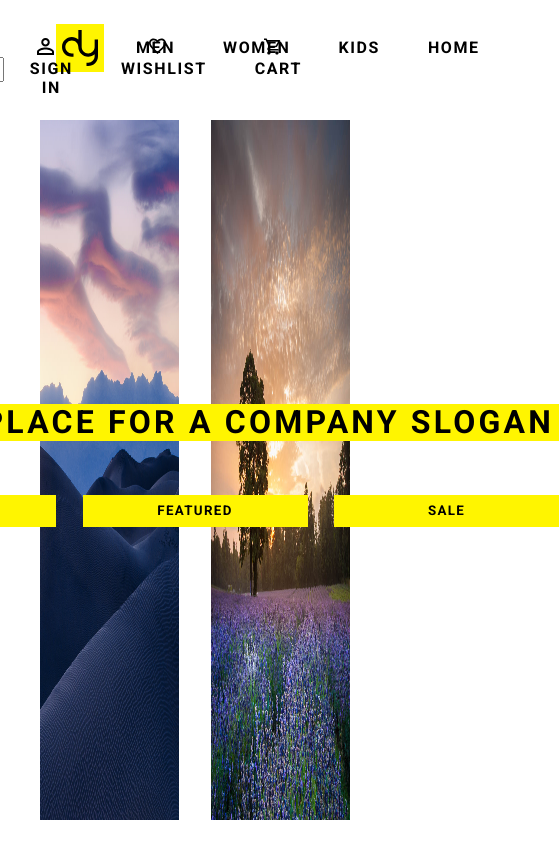
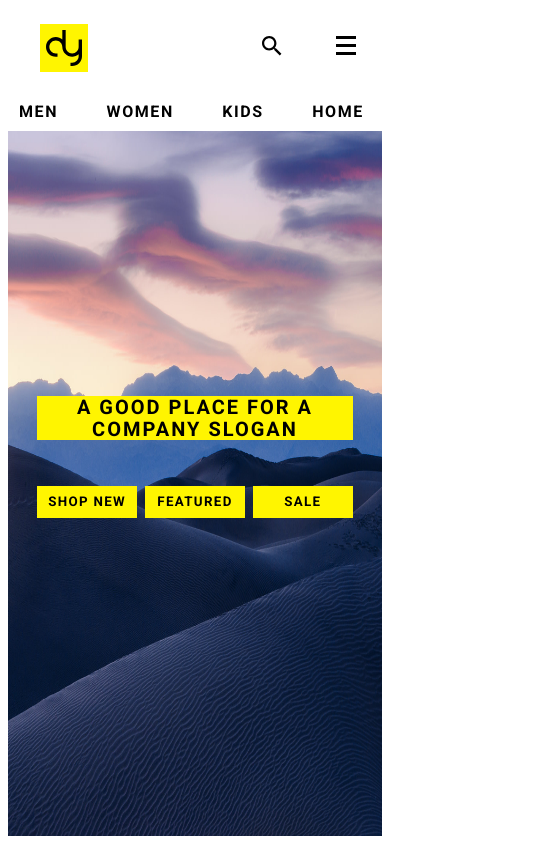
Before and after one commit to AaronE314/CP476-Final-Project, a Next.js app: page / in a window 390 px wide. Shown: the top 844 px of the page, 559 px wide, since content can reach past the window. Built offline with nearby package versions, Linux system fonts and the light colour scheme.

Commit message:
made it responsive

```diff
--- a/components/Overlay.jsx
+++ b/components/Overlay.jsx
@@ -31,7 +31,7 @@ export class Overlay extends React.Component {
 
     render() {
 
-        document.documentElement.style.setProperty("--overlayOffset", (128 + this.props.offset) + "px");
+        // document.documentElement.style.setProperty("--overlayOffset", (112 + this.props.offset) + "px");
 
         return <div className={styles.overlay}>
 
--- a/components/TopNav.jsx
+++ b/components/TopNav.jsx
@@ -13,26 +13,32 @@ export class TopNav extends React.Component {
         this.state = {
             signupShown: false,
             hover: false,
-            hoveredIndex: -1
+            hoveredIndex: -1,
+            menuOpen: false,
+            shiftMenu: false,
         };
 
         this.showSignUp = this.showSignUp.bind(this);
         this.hideSignUp = this.hideSignUp.bind(this);
         this.mouseOut = this.mouseOut.bind(this);
         this.mouseOver = this.mouseOver.bind(this);
+        this.toggleMenu = this.toggleMenu.bind(this);
+        this.focusId = this.focusId.bind(this);
     }
 
     mouseOver(i) {
 
+        let offset = 0;
+
+        if (this.state.shiftMenu) {
             let nodes = document.getElementById("CategoriesNav").childNodes;
-
-        let offset = 0;
 
             for (let j = 0; j < nodes.length && j < i; j++) {
                 offset += nodes[j].offsetWidth;
             }
+        }
 
-        this.setState({...this.state, hover: true, hoveredIndex: offset});
+        this.setState({...this.state, hover: true, hoveredIndex: offset, menuOpen: false});
     }
 
     mouseOut() {
@@ -40,11 +46,24 @@ export class TopNav extends React.Component {
     }
 
     showSignUp() {
-        this.setState({...this.state, signupShown: true});
+        this.setState({...this.state, signupShown: true, menuOpen: false, hover:false});
     }
 
     hideSignUp() {
         this.setState({...this.state, signupShown: false});
+    }
+
+    toggleMenu() {
+        this.setState({...this.state, menuOpen: !this.state.menuOpen, hover:false})
+    }
+
+    focusId(id) {
+        this.setState({...this.state, menuOpen: false, hover:false})
+        let element = document.getElementById(id);
+        console.log(element);
+        if (element) {
+            element.focus();
+        }
     }
 
     render() {
@@ -56,6 +75,7 @@ export class TopNav extends React.Component {
                         <img id="logo" src="/images/tempLogo.svg"></img>
                     </div>
 
+                    <a className={styles.categoriesButton}>CATEGORIES</a>
                     <nav id="CategoriesNav" className={styles.catagories}>
                         <a className={styles.clickableText}
                         onMouseEnter={() => {this.mouseOver(0)}}><span>MEN</span></a>
@@ -69,10 +89,16 @@ export class TopNav extends React.Component {
 
                     <div className={styles.right}>
                         <div className={styles.search}>
-                        <img src="/images/search.svg" id="search"></img>
-                        <input placeholder="Search"></input>
+                            <img onClick={() => {this.focusId("search")}} src="/images/search.svg" htmlFor="search" id="searchImg"></img>
+                            <input id="search" placeholder="Search"></input>
                         </div>
 
+                        <div onClick={this.toggleMenu} className={`${styles.hamburger} ${(this.state.menuOpen) ? styles.open : ""}`}>
+                            <span></span>
+                            <span></span>
+                            <span></span>
+                        </div>
+                        <div className={`${styles.rightButtons} ${(this.state.menuOpen) ? styles.open : ""}`}>
                             <a onClick={this.showSignUp} className={styles.clickableText}>
                                 <img src="/images/user.svg" width="16px" height="16px" id="userImage"></img>
                                 <span>SIGN IN</span>
@@ -89,6 +115,8 @@ export class TopNav extends React.Component {
                             </a>
                         </div>
 
+                    </div>
+
                     {(this.state.signupShown) ? <Dialog close={this.hideSignUp}></Dialog> : null}
                 </div>
                 {(this.state.hover) ? <Overlay offset={this.state.hoveredIndex}></Overlay>: null}
--- a/css/Footer.module.css
+++ b/css/Footer.module.css
@@ -38,7 +38,7 @@
 }
 .copyright {
   position: absolute;
-  width: 288px;
+  width: 293px;
   height: 16px;
   left: 32px;
   bottom: 24px;
@@ -55,7 +55,7 @@
 }
 .tos {
   position: absolute;
-  width: 111px;
+  width: 150px;
   height: 16px;
   right: 206px;
   bottom: 24px;
@@ -74,7 +74,7 @@
 
 .privacyPol {
   position: absolute;
-  width: 126px;
+  width: 130px;
   height: 16px;
   right: 32px;
   bottom: 24px;
@@ -90,3 +90,20 @@
 
   color: rgba(0, 0, 0, 0.54);
 }
+
+@media only screen and (max-width: 610px) {
+    .copyright {
+        left: calc(50vw - 293px/2);
+        bottom: 0px;
+    }
+
+    .tos {
+        left: 7px;
+        bottom: 24px;
+    }
+
+    .privacyPol {
+        right: 6px;
+        bottom: 24px;
+    }
+}
--- a/css/Overlay.module.css
+++ b/css/Overlay.module.css
@@ -34,3 +34,15 @@
 .list li a:hover {
     background-color: var(--highlightColor);
 }
+
+@media only screen and (max-width: 610px) {
+
+    .overlay {
+        --overlayOffset: 11px;
+        position: absolute;
+        top: 122px;
+        left: 0px;
+        padding-left: var(--overlayOffset);
+    }
+
+}
--- a/css/TopNav.module.css
+++ b/css/TopNav.module.css
@@ -17,21 +17,12 @@
 
 }
 
-.topNav nav {
-
-    padding: 0;
-    margin: 16px 0;
-
-}
-
 .logo {
 
     width: 48px;
     height: 48px;
 
-    margin: 16px;
-    margin-right: 32px;
-    margin-left: 48px;
+    margin: 16px 32px;
 
     background: var(--highlightColor);
 }
@@ -46,18 +37,18 @@
 
 .catagories {
 
+    margin: 16px 0;
     display: flex;
     flex-direction: row;
     padding: 0;
-    padding-top: 31px;
 
 }
 
 .right div {
     line-height: 19px;
-    padding-right: 26px;
     padding-top: 12px;
 }
+
 
 
 .topNav nav a, .right a {
@@ -77,9 +68,14 @@
     color: var(--foregroundColor);
 }
 
+.right a:last-child {
+    padding-right: 0;
+}
+
 .right {
 
     position: absolute;
+    display: inline-flex;
 
     margin-top: 16px;
     margin-bottom: 16px;
@@ -87,7 +83,26 @@
     height: 48px;
     right: 32px;
 
-    display: inline-flex;
+}
+
+.search {
+    padding-right: 26px;
+}
+
+.search input {
+    position: relative;
+    width: 218px;
+    background-color: rgba(0, 0, 0, 0.07);
+    border: none;
+    height: 24px;
+    padding: 0 8px;
+    top: -5px;
+
+}
+
+.search input:focus {
+    border-bottom: 0.5px solid black;
+    outline: none;
 }
 
 .right img {
@@ -96,6 +111,15 @@
     height: 17px;
     margin-right: 12px;
 
+}
+
+.search img {
+    position: relative;
+    cursor: pointer;
+    /* padding-top: ; */
+    width: 20px;
+    height: 20px;
+    background-color: var(--backgroundColor);
 }
 
 .clickableText {
@@ -110,3 +134,184 @@
     /* color: #414141; */
     background: var(--highlightColor);
 }
+
+.hamburger {
+    display: none;
+}
+
+.categoriesButton {
+    display: none;
+}
+
+@media only screen and (max-width: 1200px) {
+ .search input {
+     width: 0;
+     opacity: 0;
+     transition: width .2s ease-in-out;
+ }
+
+ .search input:focus {
+    width: 218px;
+    opacity: 100;
+    z-index: 20;
+ }
+
+ .search {
+     background: var(--backgroundColor);
+ }
+
+}
+
+@media only screen and (max-width: 992px) {
+
+    .right {
+        right: 0;
+    }
+
+    .right div:not(:first-child) {
+        padding: 0;
+    }
+
+    .rightButtons {
+        position: absolute;
+        width: 160px;
+        display: grid;
+        height: 0;
+        z-index: 5;
+        padding: 0;
+        transition: height .2s ease-in-out, border-width .2s linear;
+        border: 0 solid var(--foregroundColor);
+        background-color: var(--backgroundColor);
+
+        top: 42px;
+        right: -6px;
+        overflow: hidden;
+    }
+
+    .rightButtons.open {
+        height: none;
+        height: 183px;
+        border: 1px solid var(--foregroundColor);
+        border-top: none;
+    }
+
+    .rightButtons a {
+        padding: 20px 5px;
+        background-color: var(--backgroundColor);
+    }
+
+    .rightButtons a:hover {
+        background: var(--highlightColor);
+    }
+
+    /* Hamburger */
+
+    .hamburger {
+        display: block;
+        width: 20px;
+        height: 20px;
+        position: relative;
+        margin: 12px 26px 0 0;
+        -webkit-transform: rotate(0deg);
+        -moz-transform: rotate(0deg);
+        -o-transform: rotate(0deg);
+        transform: rotate(0deg);
+        -webkit-transition: .5s ease-in-out;
+        -moz-transition: .5s ease-in-out;
+        -o-transition: .5s ease-in-out;
+        transition: .5s ease-in-out;
+        cursor: pointer;
+    }
+
+    .hamburger span {
+        display: block;
+        position: absolute;
+        height: 3px;
+        width: 100%;
+        background: var(--foregroundColor);
+        /* border-radius: 9px; */
+        opacity: 1;
+        left: 0;
+        -webkit-transform: rotate(0deg);
+        -moz-transform: rotate(0deg);
+        -o-transform: rotate(0deg);
+        transform: rotate(0deg);
+        -webkit-transition: .25s ease-in-out;
+        -moz-transition: .25s ease-in-out;
+        -o-transition: .25s ease-in-out;
+        transition: .25s ease-in-out;
+    }
+
+    .hamburger span:nth-child(1) {
+        top: 0px;
+        -webkit-transform-origin: left center;
+        -moz-transform-origin: left center;
+        -o-transform-origin: left center;
+        transform-origin: left center;
+      }
+
+      .hamburger span:nth-child(2) {
+        top: 8px;
+        -webkit-transform-origin: left center;
+        -moz-transform-origin: left center;
+        -o-transform-origin: left center;
+        transform-origin: left center;
+      }
+
+      .hamburger span:nth-child(3) {
+        top: 16px;
+        -webkit-transform-origin: left center;
+        -moz-transform-origin: left center;
+        -o-transform-origin: left center;
+        transform-origin: left center;
+      }
+
+      .hamburger.open span:nth-child(1) {
+        -webkit-transform: rotate(45deg);
+        -moz-transform: rotate(45deg);
+        -o-transform: rotate(45deg);
+        transform: rotate(45deg);
+        top: 3px;
+        left: 3px;
+        /* top: -22px;
+        left: 10px; */
+      }
+
+      .hamburger.open span:nth-child(2) {
+        width: 0%;
+        opacity: 0;
+      }
+
+      .hamburger.open span:nth-child(3) {
+        -webkit-transform: rotate(-45deg);
+        -moz-transform: rotate(-45deg);
+        -o-transform: rotate(-45deg);
+        transform: rotate(-45deg);
+        top: 17px;
+        left: 3px;
+      }
+
+}
+
+@media only screen and (max-width: 610px) {
+
+    .catagories {
+        position: absolute;
+        top: 64px;
+        padding: 0;
+        padding-left: 11px;
+        padding-bottom: 10px;
+        background: white;
+        width: calc(100% - 10px);
+        justify-content: space-between;
+    }
+
+    .topNav nav a {
+        padding-right: 19px;
+    }
+
+    .search input:focus {
+        width: calc(100vw - 154px);
+     }
+
+}
--- a/pages/index.js
+++ b/pages/index.js
@@ -143,6 +143,62 @@ export class Home extends React.Component {
         background: #F5E1FF;
       }
 
+      @media only screen and (max-width: 1024px) {
+
+        .img2 {
+          display: none;
+        }
+
+        .img1 {
+          --margin: 16px;
+          margin: var(--margin);
+          width: calc(100% - (2 * var(--margin)));
+        }
+
+      }
+
+      @media only screen and (max-width: 800px) {
+
+        .slogan {
+          width: 100%;
+          font-size: 20px;
+          text-align: center;
+          line-height: 22px;
+        }
+
+        .centerText {
+          --width: calc(100vw - 20%);
+          width: var(--width);
+          position: absolute;
+          top: calc(50% - 94px/2);
+          left: calc(50% - var(--width)/2);
+        }
+
+        .buttons button {
+
+          border: none;
+
+          width: calc(var(--width)/3 - 3%);
+          /* 120px; */
+          min-height: 32px;
+
+          margin-top: 32px;
+
+          left: calc(50% - 264px/2);
+
+          background: var(--highlightColor);
+
+        }
+
+        .img1 {
+          --margin: 16px;
+          margin: var(--margin) 0;
+          width: 100%;
+        }
+
+
+      }
+
     `}</style>
     <style jsx global>{`
 
@@ -167,7 +223,7 @@ export class Home extends React.Component {
 
 
       :root {
-        --overlayOffset: 128px;
+        --overlayOffset: 112px;
         --backgroundColor: white;
         --foregroundColor: black;
         --highlightColor: #FFF500;
```
Lines whose indentation alone changed are shown as unchanged.
